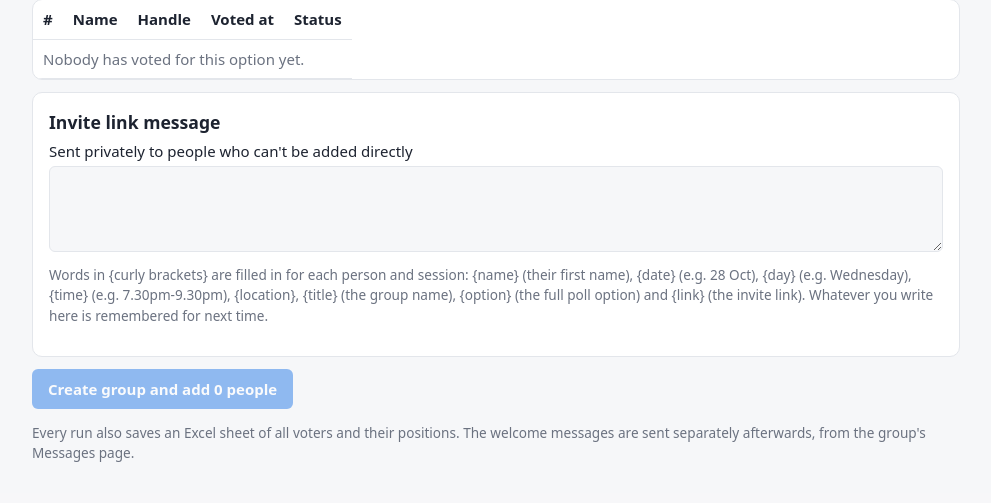
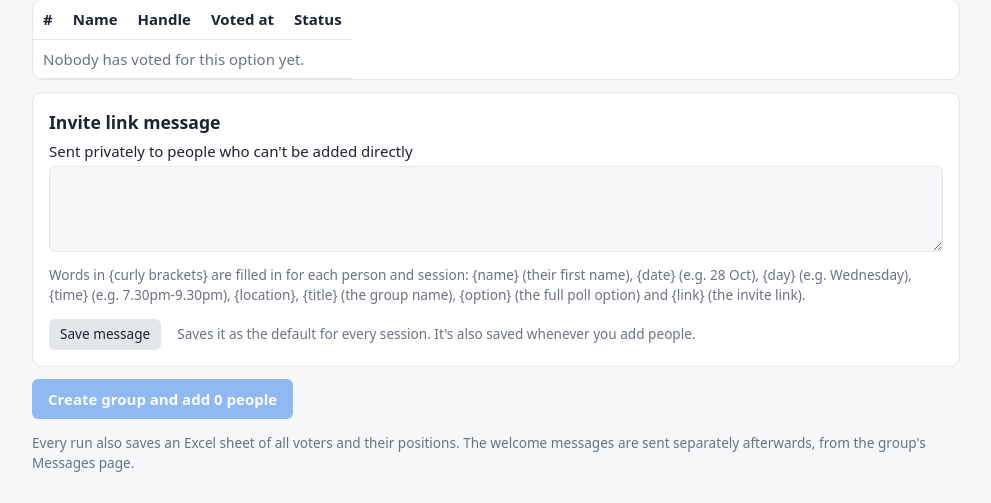
Before and after one commit to darryl5942/recre-groups, a Flask app: template templates/option.html in a window 1280 px wide. Shown: the part 356-859 px from the top of the page, without its empty margins (144-1135 px from the left). Before the commit the page ends 818 px from the top, so only its background shows below. Run offline with Flask 3, Linux system fonts and the light colour scheme; the template is opened without the code that fills it, so the values that code supplies are empty.

Commit message:
Add a Save message button for the invite message
The invite message was only saved when people were added, so edits were
lost on refresh. It can now be saved on its own, and warns if {link} is
missing.

```diff
--- a/app.py
+++ b/app.py
@@ -9,6 +9,7 @@ import uuid
 from datetime import datetime, timedelta, timezone
 import webbrowser
 from functools import wraps
+from urllib.parse import urlsplit
 
 from flask import (Flask, abort, flash, jsonify, redirect, render_template, request,
                    send_from_directory, url_for)
@@ -228,6 +229,22 @@ def run():
     return redirect(url_for("job_page", job_id=job_id))
 
 
+@app.post("/save-dm")
+@needs_login
+def save_dm():
+    dm = request.form.get("dm", "").strip()
+    if not dm:
+        flash("The invite message can't be empty.", "error")
+    elif "{link}" not in dm:
+        store.update_config(dm_template=dm)
+        flash("Invite message saved. Heads up: it has no {link}, so people won't get the invite link.", "error")
+    else:
+        store.update_config(dm_template=dm)
+        flash("Invite message saved. It's now the default for every session.", "info")
+    back = urlsplit(request.referrer or "")  # back to the same session page
+    return redirect(_local_path(back.path + (f"?{back.query}" if back.query else "")) or url_for("index"))
+
+
 @app.route("/job/<job_id>")
 def job_page(job_id):
     job = _jobs.get(job_id) or abort(404)
--- a/templates/option.html
+++ b/templates/option.html
@@ -62,11 +62,15 @@
     </label>
     <p class="muted small">Words in {curly brackets} are filled in for each person and session:
       {name} (their first name), {date} (e.g. 28 Oct), {day} (e.g. Wednesday), {time} (e.g. 7.30pm-9.30pm),
-      {location}, {title} (the group name), {option} (the full poll option) and {link} (the invite link).
-      Whatever you write here is remembered for next time.</p>
+      {location}, {title} (the group name), {option} (the full poll option) and {link} (the invite link).</p>
+    <p class="row-links">
+      <button type="submit" class="button secondary small" id="save_dm"
+              formaction="{{ url_for('save_dm') }}" formnovalidate>Save message</button>
+      <span class="muted small">Saves it as the default for every session. It's also saved whenever you add people.</span>
+    </p>
   </section>
 
-  <button {% if not info.voters %}disabled{% endif %}>
+  <button id="run_btn" {% if not info.voters %}disabled{% endif %}>
     {% if info.group %}Add {{ todo|length }} new people to the group{% else %}Create group and add {{ todo|length }} people{% endif %}
   </button>
   <p class="muted small">Every run also saves an Excel sheet of all voters and their positions.
@@ -77,6 +81,7 @@
   // Use whatever is in the Group name / Max people boxes now, even without pressing Refresh.
   const runform = document.getElementById("runform");
   runform.addEventListener("submit", e => {
+    if (e.submitter && e.submitter.id === "save_dm") return;  // just saving the message
     const title = document.getElementById("title_box").value.trim();
     if (!title) {
       alert("Type a group name first.");
@@ -85,7 +90,7 @@
     }
     runform.elements.namedItem("title").value = title;
     runform.elements.namedItem("cap").value = document.getElementById("cap_box").value || "{{ cap }}";
-    runform.querySelector("button").disabled = true;
+    document.getElementById("run_btn").disabled = true;
   });
 </script>
 {% endblock %}
```
Also changed, not shown: HowToUseMe.md (+2 -1 lines), tests/test_app.py (+31 -0 lines).
